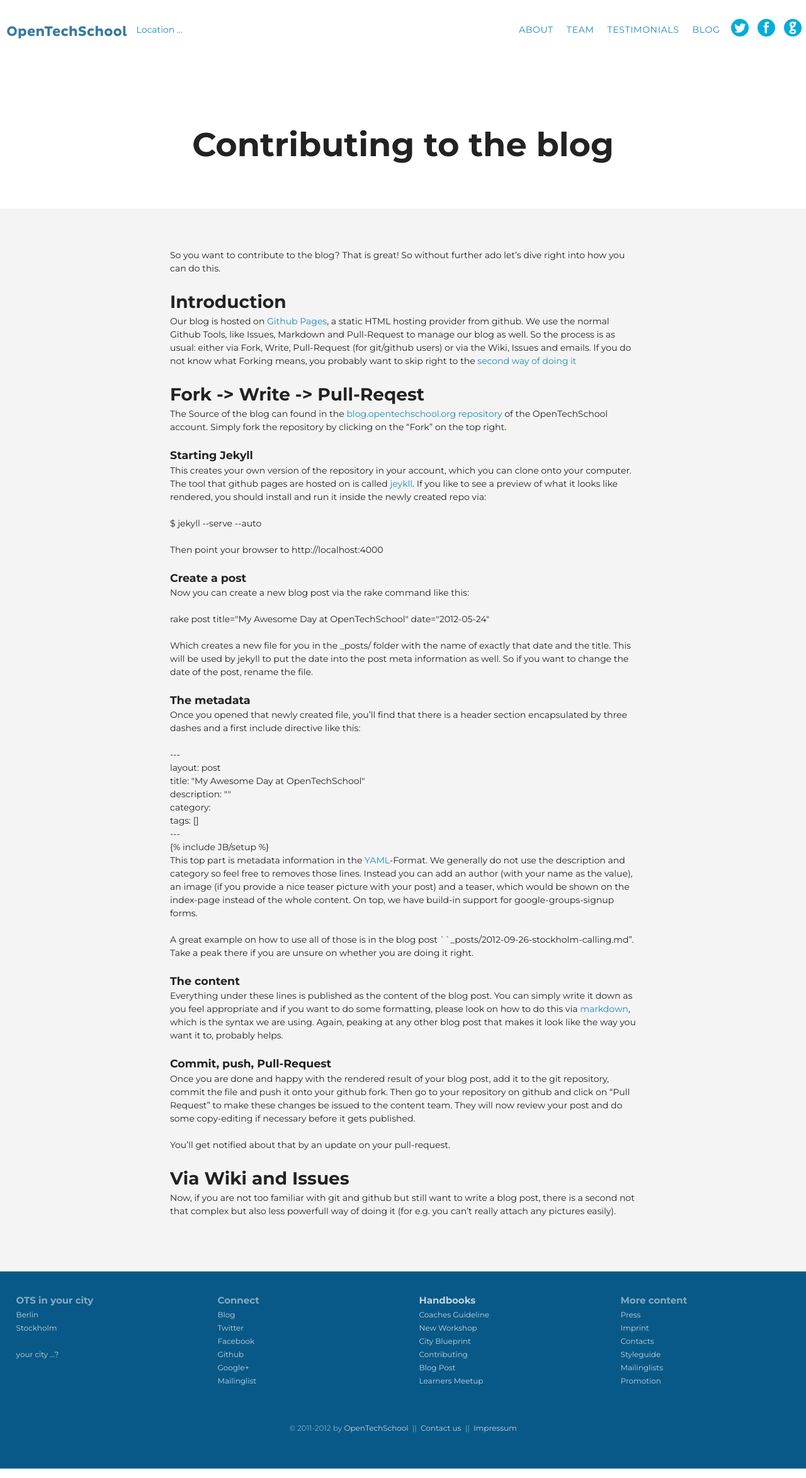
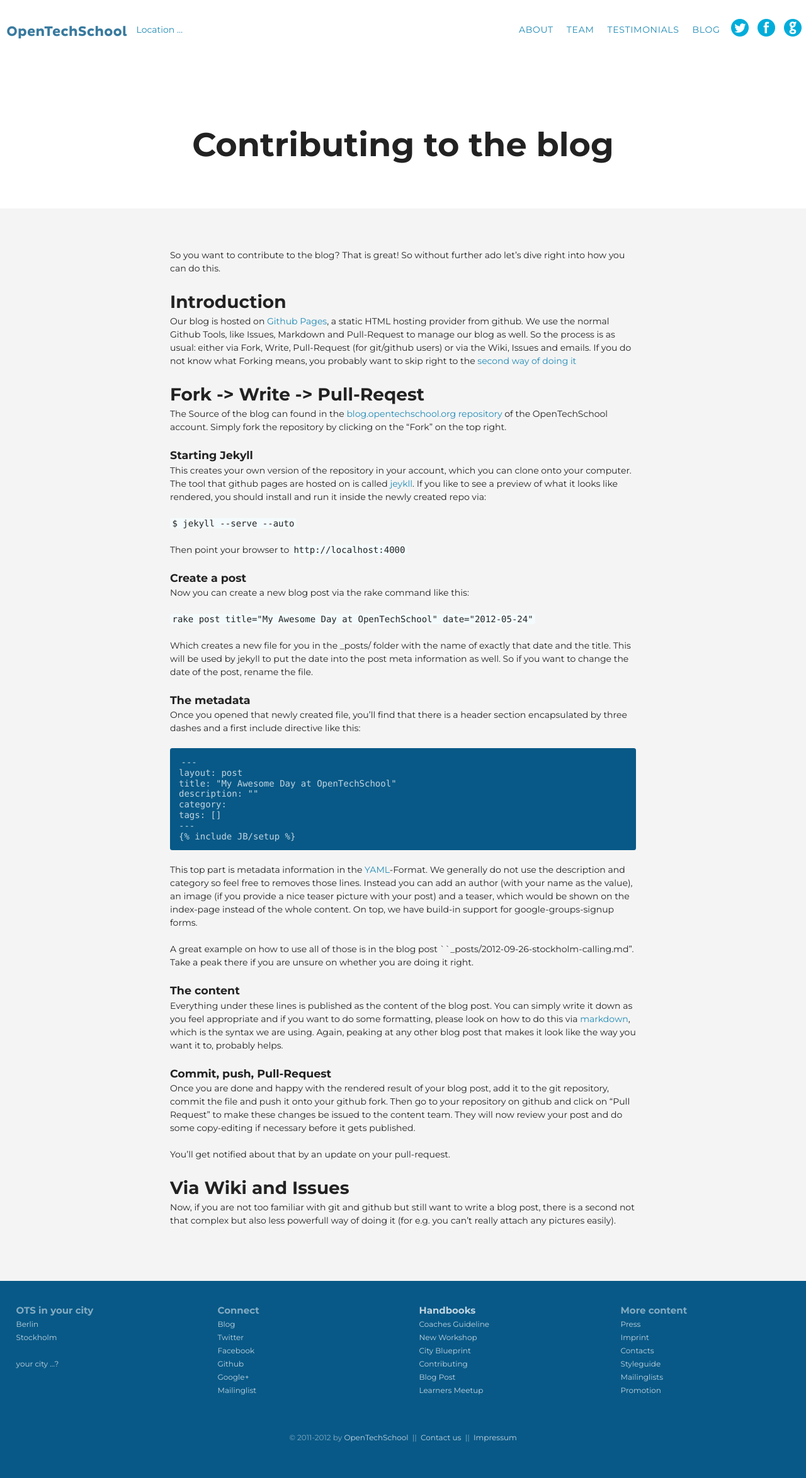
Before and after one commit to OpenTechSchool/www.opentechschool.org, a Jekyll site: the page built from handbooks/blog-posts.md, in a window 1280 px wide. Shown: the whole page at 63% size. Built offline with Jekyll 4.4.1, drawn with Linux system fonts in a browser that asks for light colours; nearby versions of some CDN libraries.

Commit message:
Pre and code styles. Closes #40

```diff
--- a/sass/imports/_main.scss
+++ b/sass/imports/_main.scss
@@ -89,6 +89,31 @@
   margin-bottom: 1.5em;
 }
 
+pre,
+code  {
+  font-family: consolas, courier, monospace;
+  font-size: 1em;
+  white-space: pre;
+  border-radius: .25em;
+}
+
+code {
+  background-color: #F4FBFD;
+  padding: 0 .25em;
+}
+
+pre {
+  line-height: 1.2em;
+  padding: 1em;
+  margin: 1.5em 0;
+  background-color: $ots_blue;
+  color: $ots_text_i_l;
+  code {
+    color: inherit;
+    background-color: inherit;
+  }
+}
+
 .bg_full {
   ul {
     margin: 0.75em 0;
@@ -103,7 +128,7 @@
     left: -2em;
     top: 0.9em;
     position: relative;
-    background-color: $ots_text_l;
+    background-color: $ots_text_i;
     border-radius: 1em;
   }
 
@@ -246,7 +271,7 @@
 footer {
   font-size: .8571em;
   background: $ots_blue;
-  color: $ots_text_l;
+  color: $ots_text_i;
   padding: 3em 0;
   height: auto;
   p {
@@ -257,7 +282,7 @@
 footer a,
 footer a:link,
 footer a:visited {
-  color: #c1d5e1;
+  color: $ots_text_i_l;
 }
 
 footer a:hover,
--- a/sass/imports/_vars.scss
+++ b/sass/imports/_vars.scss
@@ -8,7 +8,8 @@
 $ots_blue_h: #2FB0D5; /* Blue hover states */
 $ots_text: #222222; /* Default text color*/
 
-$ots_text_l: #84ACC3; /* Text color on dark blue backgrounds */
+$ots_text_i: #84ACC3; /* (Inverted) Text color on dark blue backgrounds */
+$ots_text_i_l: #C1D5E1; /* (Inverted) Link color on dark blue backgrounds */
 
 $ots_red_l: #E04C3E; /* Highlighted, red links, buttons, other highlights */
 $ots_red_h: #FD4B22; /* Red hover states */
--- a/stylesheets/screen.css
+++ b/stylesheets/screen.css
@@ -73,7 +73,8 @@
 /* Blue links */
 /* Blue hover states */
 /* Default text color*/
-/* Text color on dark blue backgrounds */
+/* (Inverted) Text color on dark blue backgrounds */
+/* (Inverted) Link color on dark blue backgrounds */
 /* Highlighted, red links, buttons, other highlights */
 /* Red hover states */
 /* line 1, ../sass/imports/_grid.scss */
@@ -234,12 +235,41 @@
 }
 
 /* line 93, ../sass/imports/_main.scss */
+pre,
+code {
+  font-family: consolas, courier, monospace;
+  font-size: 1em;
+  white-space: pre;
+  border-radius: .25em;
+}
+
+/* line 100, ../sass/imports/_main.scss */
+code {
+  background-color: #F4FBFD;
+  padding: 0 .25em;
+}
+
+/* line 105, ../sass/imports/_main.scss */
+pre {
+  line-height: 1.2em;
+  padding: 1em;
+  margin: 1.5em 0;
+  background-color: #085987;
+  color: #c1d5e1;
+}
+/* line 111, ../sass/imports/_main.scss */
+pre code {
+  color: inherit;
+  background-color: inherit;
+}
+
+/* line 118, ../sass/imports/_main.scss */
 .bg_full ul {
   margin: 0.75em 0;
   padding: 0 1em 1.5em 2em;
   list-style: none;
 }
-/* line 98, ../sass/imports/_main.scss */
+/* line 123, ../sass/imports/_main.scss */
 .bg_full li:before {
   content: "";
   display: block;
@@ -252,26 +282,26 @@
   border-radius: 1em;
 }
 
-/* line 113, ../sass/imports/_main.scss */
+/* line 138, ../sass/imports/_main.scss */
 .bg_full {
   width: 100%;
   padding: 5% 0;
   background: #f4f4f4;
 }
 
-/* line 119, ../sass/imports/_main.scss */
+/* line 144, ../sass/imports/_main.scss */
 .bg_full_white {
   background: #fff;
 }
 
-/* line 123, ../sass/imports/_main.scss */
+/* line 148, ../sass/imports/_main.scss */
 .ots_logo {
   width: 304px;
   margin: 0 auto 2em auto;
   color: #085987;
 }
 
-/* line 129, ../sass/imports/_main.scss */
+/* line 154, ../sass/imports/_main.scss */
 .ots_logo a {
   width: 304px;
   height: 100px;
@@ -283,68 +313,68 @@
   background: transparent url("../images/ots_logo_v.png") no-repeat 0 0;
 }
 
-/* line 140, ../sass/imports/_main.scss */
+/* line 165, ../sass/imports/_main.scss */
 .ots_logo a:focus, .ots_logo a:hover, .ots_logo a:active {
   outline: none;
   background-position: 0 -140px;
   outline: none;
 }
 
-/* line 147, ../sass/imports/_main.scss */
+/* line 172, ../sass/imports/_main.scss */
 .site_header {
   padding: 4.5em 0 3em 0;
   text-align: center;
   font-size: 1.5em;
 }
 
-/* line 153, ../sass/imports/_main.scss */
+/* line 178, ../sass/imports/_main.scss */
 .site_header_landing {
   background: #085987;
   color: #FFF;
 }
 
-/* line 158, ../sass/imports/_main.scss */
+/* line 183, ../sass/imports/_main.scss */
 .site_header_city {
   color: #085987;
 }
 
 /* Style for list with floated list items. Responds to screen-width. */
-/* line 165, ../sass/imports/_main.scss */
+/* line 190, ../sass/imports/_main.scss */
 .float_list {
   list-style: none;
   padding: 0;
   overflow: hidden;
 }
 
-/* line 171, ../sass/imports/_main.scss */
+/* line 196, ../sass/imports/_main.scss */
 .float_list > li {
   margin: 0 2% 1.5em 2%;
 }
 
 /* List of OTS members, extends float list. Includes image and links. */
-/* line 178, ../sass/imports/_main.scss */
+/* line 203, ../sass/imports/_main.scss */
 .team_list > li {
   min-height: 8em;
   height: auto !important;
   height: 8em;
   text-align: center;
 }
-/* line 183, ../sass/imports/_main.scss */
+/* line 208, ../sass/imports/_main.scss */
 .team_list > li:before {
   display: none;
 }
-/* line 186, ../sass/imports/_main.scss */
+/* line 211, ../sass/imports/_main.scss */
 .team_list > li img {
   width: 100%;
   max-width: 200px;
   height: auto;
   border-radius: 100%;
 }
-/* line 192, ../sass/imports/_main.scss */
+/* line 217, ../sass/imports/_main.scss */
 .team_list > li h3 {
   font-size: 1em;
 }
-/* line 195, ../sass/imports/_main.scss */
+/* line 220, ../sass/imports/_main.scss */
 .team_list > li p {
   font-size: .714em;
   min-height: 6em;
@@ -352,24 +382,24 @@
   height: 6em;
 }
 
-/* line 203, ../sass/imports/_main.scss */
+/* line 228, ../sass/imports/_main.scss */
 .top_bar {
   width: 100%;
   z-index: 100;
   background: #FFF;
   color: #FFF;
 }
-/* line 208, ../sass/imports/_main.scss */
+/* line 233, ../sass/imports/_main.scss */
 .top_bar .container {
   overflow: visible;
 }
 
-/* line 213, ../sass/imports/_main.scss */
+/* line 238, ../sass/imports/_main.scss */
 .logo_top_bar {
   float: left;
   padding: 0.5em 0.75em;
 }
-/* line 217, ../sass/imports/_main.scss */
+/* line 242, ../sass/imports/_main.scss */
 .logo_top_bar > a {
   display: block;
   float: left;
@@ -380,7 +410,7 @@
   white-space: nowrap;
   overflow: hidden;
 }
-/* line 229, ../sass/imports/_main.scss */
+/* line 254, ../sass/imports/_main.scss */
 .logo_top_bar > a,
 .logo_top_bar > a:link,
 .logo_top_bar > a:visited {
@@ -392,7 +422,7 @@
   filter: alpha(opacity=80);
   /* IE 5-7  */
 }
-/* line 238, ../sass/imports/_main.scss */
+/* line 263, ../sass/imports/_main.scss */
 .logo_top_bar > a:hover,
 .logo_top_bar > a:active,
 .logo_top_bar > a:focus {
@@ -404,7 +434,7 @@
   /* IE 5-7  */
 }
 
-/* line 246, ../sass/imports/_main.scss */
+/* line 271, ../sass/imports/_main.scss */
 footer {
   font-size: .8571em;
   background: #085987;
@@ -412,26 +442,26 @@
   padding: 3em 0;
   height: auto;
 }
-/* line 252, ../sass/imports/_main.scss */
+/* line 277, ../sass/imports/_main.scss */
 footer p {
   text-align: center;
 }
 
-/* line 259, ../sass/imports/_main.scss */
+/* line 284, ../sass/imports/_main.scss */
 footer a,
 footer a:link,
 footer a:visited {
   color: #c1d5e1;
 }
 
-/* line 265, ../sass/imports/_main.scss */
+/* line 290, ../sass/imports/_main.scss */
 footer a:hover,
 footer a:active,
 footer a:focus {
   color: #FFF;
 }
 
-/* line 269, ../sass/imports/_main.scss */
+/* line 294, ../sass/imports/_main.scss */
 .main_img {
   text-align: center;
   height: 24em;
@@ -439,7 +469,7 @@
 }
 
 /* News blocks, events */
-/* line 278, ../sass/imports/_main.scss */
+/* line 303, ../sass/imports/_main.scss */
 .date {
   font-size: .75em;
   font-style: italic;
@@ -447,13 +477,13 @@
 }
 
 /* Styleguide*/
-/* line 288, ../sass/imports/_main.scss */
+/* line 313, ../sass/imports/_main.scss */
 .sg_list {
   list-style: none;
   padding: 0;
 }
 
-/* line 293, ../sass/imports/_main.scss */
+/* line 318, ../sass/imports/_main.scss */
 .sg_list small {
   display: block;
   margin-bottom: .75em;
@@ -461,7 +491,7 @@
   font-style: italic;
 }
 
-/* line 300, ../sass/imports/_main.scss */
+/* line 325, ../sass/imports/_main.scss */
 .sg_color {
   display: inline-block;
   border-radius: 4px;
@@ -469,7 +499,7 @@
   color: transparent;
 }
 
-/* line 307, ../sass/imports/_main.scss */
+/* line 332, ../sass/imports/_main.scss */
 .sg_textarea {
   width: 90%;
   font-size: .625em;
@@ -482,7 +512,7 @@
 
 /* Testimonials */
 /* testimonials */
-/* line 320, ../sass/imports/_main.scss */
+/* line 345, ../sass/imports/_main.scss */
 .testimonial {
   overflow: hidden;
   position: relative;
@@ -491,17 +521,17 @@
   height: auto !important;
   height: 400px;
 }
-/* line 328, ../sass/imports/_main.scss */
+/* line 353, ../sass/imports/_main.scss */
 .testimonial header {
   overflow: hidden;
 }
 
-/* line 333, ../sass/imports/_main.scss */
+/* line 358, ../sass/imports/_main.scss */
 .testimonial_about {
   font-style: italic;
 }
 
-/* line 338, ../sass/imports/_main.scss */
+/* line 363, ../sass/imports/_main.scss */
 .name b {
   color: #666;
   display: block;
@@ -509,7 +539,7 @@
   margin-bottom: 1em;
 }
 
-/* line 346, ../sass/imports/_main.scss */
+/* line 371, ../sass/imports/_main.scss */
 .testimonial blockquote {
   position: absolute;
   z-index: 10;
@@ -518,7 +548,7 @@
   width: 25%;
 }
 
-/* line 354, ../sass/imports/_main.scss */
+/* line 379, ../sass/imports/_main.scss */
 .testimonial img {
   position: absolute;
   z-index: 1;
@@ -527,7 +557,7 @@
   display: block;
 }
 
-/* line 362, ../sass/imports/_main.scss */
+/* line 387, ../sass/imports/_main.scss */
 .testimonial img.close-up {
   width: 100%;
   max-width: 240px;
@@ -539,7 +569,7 @@
   float: left;
 }
 
-/* line 373, ../sass/imports/_main.scss */
+/* line 398, ../sass/imports/_main.scss */
 .question {
   color: #085987;
 }
@@ -554,30 +584,30 @@
     }*/
 }
 /* ==|== non-semantic helper classes ======================================== */
-/* line 395, ../sass/imports/_main.scss */
+/* line 420, ../sass/imports/_main.scss */
 .clearfix:before, .clearfix:after {
   content: "";
   display: table;
 }
 
-/* line 396, ../sass/imports/_main.scss */
+/* line 421, ../sass/imports/_main.scss */
 .clearfix:after {
   clear: both;
 }
 
-/* line 397, ../sass/imports/_main.scss */
+/* line 422, ../sass/imports/_main.scss */
 .clearfix {
   zoom: 1;
 }
 
-/* line 398, ../sass/imports/_main.scss */
+/* line 423, ../sass/imports/_main.scss */
 .center {
   text-align: center;
 }
 
 /* ==|== print styles ======================================================= */
 @media print {
-  /* line 406, ../sass/imports/_main.scss */
+  /* line 431, ../sass/imports/_main.scss */
   * {
     background: transparent !important;
     color: black !important;
@@ -586,43 +616,43 @@
     -ms-filter: none !important;
   }
 
-  /* line 407, ../sass/imports/_main.scss */
+  /* line 432, ../sass/imports/_main.scss */
   a, a:visited {
     text-decoration: underline;
   }
 
-  /* line 408, ../sass/imports/_main.scss */
+  /* line 433, ../sass/imports/_main.scss */
   a[href]:after {
     content: " (" attr(href) ")";
   }
 
-  /* line 409, ../sass/imports/_main.scss */
+  /* line 434, ../sass/imports/_main.scss */
   abbr[title]:after {
     content: " (" attr(title) ")";
   }
 
-  /* line 410, ../sass/imports/_main.scss */
+  /* line 435, ../sass/imports/_main.scss */
   .ir a:after, a[href^="javascript:"]:after, a[href^="#"]:after {
     content: "";
   }
 
-  /* line 411, ../sass/imports/_main.scss */
+  /* line 436, ../sass/imports/_main.scss */
   pre, blockquote {
     border: 1px solid #999;
     page-break-inside: avoid;
   }
 
-  /* line 412, ../sass/imports/_main.scss */
+  /* line 437, ../sass/imports/_main.scss */
   thead {
     display: table-header-group;
   }
 
-  /* line 413, ../sass/imports/_main.scss */
+  /* line 438, ../sass/imports/_main.scss */
   tr, img {
     page-break-inside: avoid;
   }
 
-  /* line 414, ../sass/imports/_main.scss */
+  /* line 439, ../sass/imports/_main.scss */
   img {
     max-width: 100% !important;
   }
@@ -631,13 +661,13 @@
     margin: 0.5cm;
 }
 
-  /* line 416, ../sass/imports/_main.scss */
+  /* line 441, ../sass/imports/_main.scss */
   p, h2, h3 {
     orphans: 3;
     widows: 3;
   }
 
-  /* line 417, ../sass/imports/_main.scss */
+  /* line 442, ../sass/imports/_main.scss */
   h2, h3 {
     page-break-after: avoid;
   }
```
